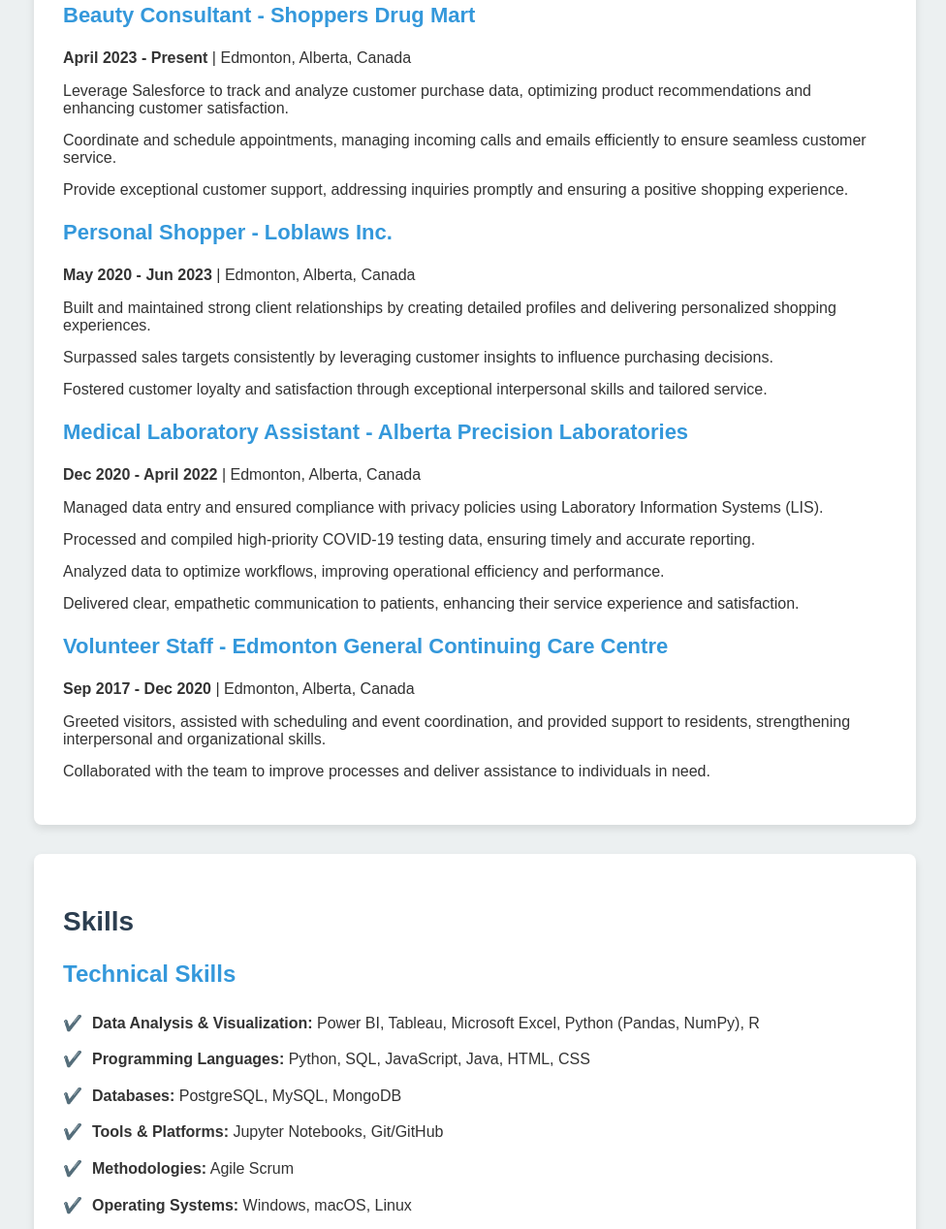
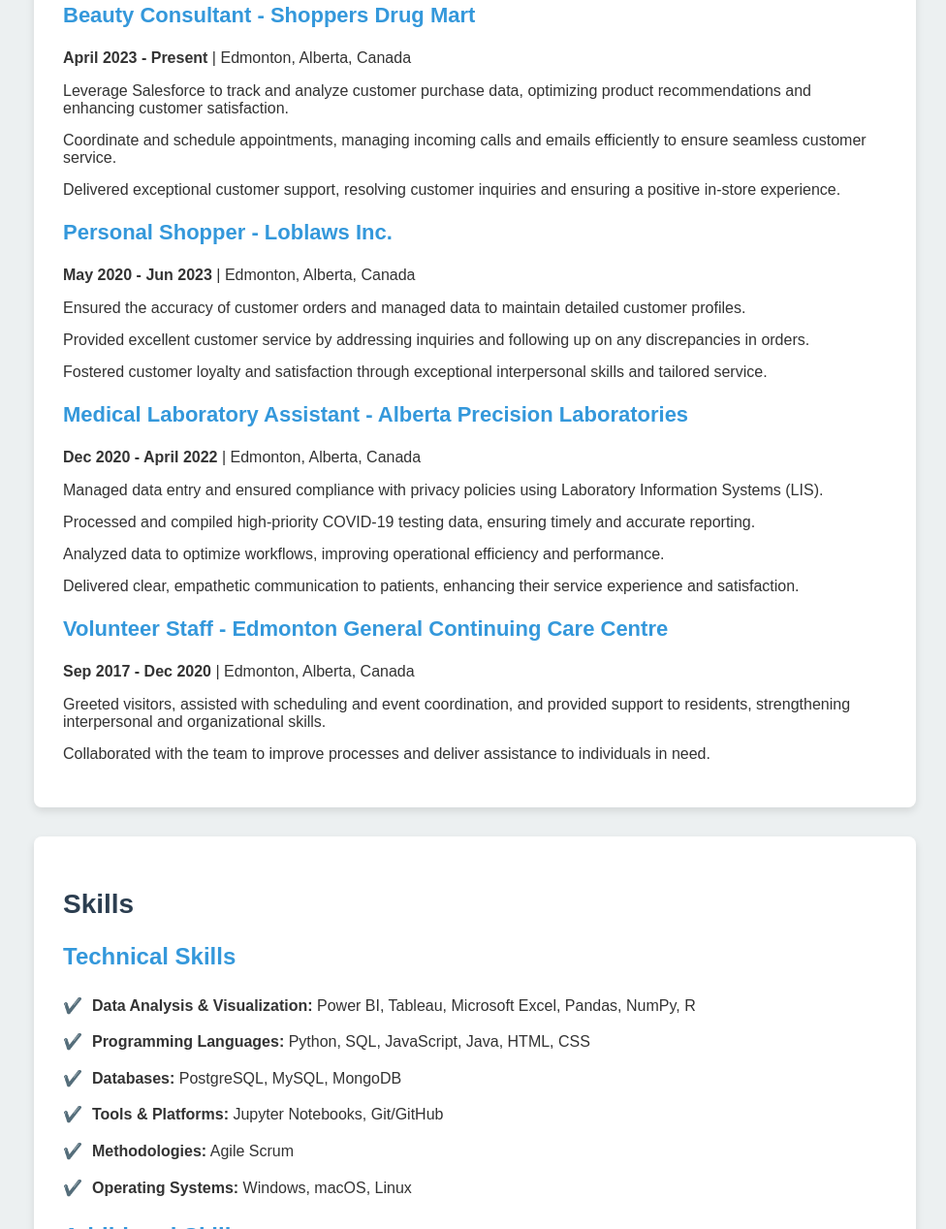
Before and after one commit to purani28/portfolio, a plain HTML site: page index.html in a window 1280 px wide. Shown: the part 1103-2371 px from the top of the page at 97% size, without its empty margins (275-1251 px from the left). Drawn offline with Linux system fonts and the light colour scheme.

Commit message:
Update index.html

```diff
--- a/index.html
+++ b/index.html
@@ -67,7 +67,7 @@
                 <ul>
                     <li>Leverage Salesforce to track and analyze customer purchase data, optimizing product recommendations and enhancing customer satisfaction.</li>
                     <li>Coordinate and schedule appointments, managing incoming calls and emails efficiently to ensure seamless customer service.</li>
-                    <li>Provide exceptional customer support, addressing inquiries promptly and ensuring a positive shopping experience.</li>
+                    <li>Delivered exceptional customer support, resolving customer inquiries and ensuring a positive in-store experience.</li>
                 </ul>
             </div>
 
@@ -75,8 +75,8 @@
                 <h3>Personal Shopper - Loblaws Inc.</h3>
                 <p><strong>May 2020 - Jun 2023</strong> | Edmonton, Alberta, Canada</p>
                 <ul>
-                    <li>Built and maintained strong client relationships by creating detailed profiles and delivering personalized shopping experiences.</li>
-                    <li>Surpassed sales targets consistently by leveraging customer insights to influence purchasing decisions.</li>
+                    <li>Ensured the accuracy of customer orders and managed data to maintain detailed customer profiles. </li>
+                    <li>Provided excellent customer service by addressing inquiries and following up on any discrepancies in orders.</li>
                     <li>Fostered customer loyalty and satisfaction through exceptional interpersonal skills and tailored service.</li>
                 </ul>
             </div>
@@ -109,7 +109,7 @@
             <!-- Technical Skills -->
             <h3>Technical Skills</h3>
             <ul>
-                <li><strong>Data Analysis & Visualization:</strong> Power BI, Tableau, Microsoft Excel, Python (Pandas, NumPy), R</li>
+                <li><strong>Data Analysis & Visualization:</strong> Power BI, Tableau, Microsoft Excel, Pandas, NumPy, R</li>
                 <li><strong>Programming Languages:</strong> Python, SQL, JavaScript, Java, HTML, CSS</li>
                 <li><strong>Databases:</strong> PostgreSQL, MySQL, MongoDB</li>
                 <li><strong>Tools & Platforms:</strong> Jupyter Notebooks, Git/GitHub</li>
```
